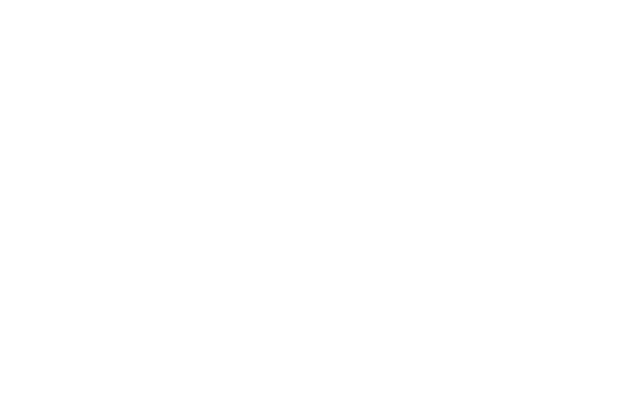
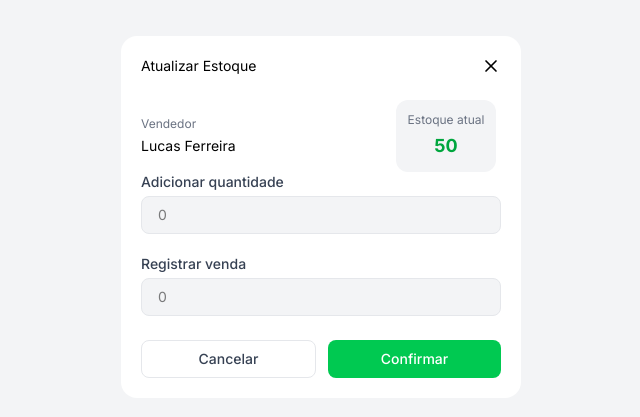
Before and after one commit to GabSouza6/controle-de-vendas, a React (Vite) app in the folder frontend/: page /vendedores/atualizar-saldo in a window 1280 px wide. Before the commit this address had no page. Shown: the part 183-600 px from the top of the page, without its empty margins (319-959 px from the left). Built offline with nearby package versions, Linux system fonts and the light colour scheme.

Commit message:
feat: adiciona navegacao da page AtualizarSaldo

```diff
--- a/frontend/src/components/TabelaVendedores/TabelaVendedores.tsx
+++ b/frontend/src/components/TabelaVendedores/TabelaVendedores.tsx
@@ -1,3 +1,4 @@
+import { Link } from "react-router-dom";
 import iconCarteira from "../../assets/carteira.svg";
 import iconLixeira from "../../assets/lixeira.svg";
 
@@ -45,13 +46,16 @@
               </td>
               <td className="py-4 px-4">
                 <div className="flex items-center gap-2">
-                  <button className="p-1.5 border border-gray-200 rounded-md hover:bg-gray-50 cursor-pointer">
+                  <Link
+                    to="/vendedores/atualizar-saldo"
+                    className="p-1.5 border border-gray-200 rounded-md hover:bg-gray-50 cursor-pointer"
+                  >
                     <img
                       src={iconCarteira}
                       alt="Atualizar saldo"
                       className="w-4 h-4"
                     />
-                  </button>
+                  </Link>
                   <button className="p-1.5 border border-gray-200 rounded-md hover:bg-red-100 cursor-pointer">
                     <img
                       src={iconLixeira}
--- a/frontend/src/pages/AtualizarSaldo/AtualizarSaldo.tsx
+++ b/frontend/src/pages/AtualizarSaldo/AtualizarSaldo.tsx
@@ -1,3 +1,4 @@
+import { Link } from "react-router-dom";
 import iconFechar from "../../assets/x.svg";
 
 const AtualizarSaldo = () => {
@@ -6,11 +7,9 @@
       <div className="bg-white max-w-100 w-full rounded-2xl p-5">
         <div className="flex justify-between">
           <h3 className="text-sm">Atualizar Estoque</h3>
-          <img
-            src={iconFechar}
-            alt="Icone Fechar"
-            className="w-5 cursor-pointer"
-          />
+          <Link to="/vendedores">
+            <img src={iconFechar} alt="Fechar" className="w-5 cursor-pointer" />
+          </Link>
         </div>
 
         <div className="flex mt-6 gap-40 items-center">
--- a/frontend/src/routes/index.tsx
+++ b/frontend/src/routes/index.tsx
@@ -1,23 +1,25 @@
-import { Routes, Route, Navigate } from "react-router-dom"
-import Login from "../pages/Login/Login"
-import Dashboard from "../pages/Dashboard/Dashboard"
-import Vendedores from "../pages/Vendedores/Vendedores"
-import Layout from "../components/Layout"
-import CadastrarVendedor from "../pages/CadastrarVendedor/CadastrarVendedor"
+import { Routes, Route, Navigate } from "react-router-dom";
+import Login from "../pages/Login/Login";
+import Dashboard from "../pages/Dashboard/Dashboard";
+import Vendedores from "../pages/Vendedores/Vendedores";
+import Layout from "../components/Layout";
+import CadastrarVendedor from "../pages/CadastrarVendedor/CadastrarVendedor";
+import AtualizarSaldo from "../pages/AtualizarSaldo/AtualizarSaldo";
 
 const AppRoutes = () => {
   return (
     <Routes>
       <Route path="/" element={<Navigate to="/login" />} />
       <Route path="/login" element={<Login />} />
+      <Route path="/vendedores/atualizar-saldo" element={<AtualizarSaldo />} />
 
       <Route element={<Layout />}>
         <Route path="/dashboard" element={<Dashboard />} />
         <Route path="/vendedores" element={<Vendedores />} />
-        <Route path="/vendedores/cadastrar" element={<CadastrarVendedor/>}/>
+        <Route path="/vendedores/cadastrar" element={<CadastrarVendedor />} />
       </Route>
     </Routes>
-  )
-}
+  );
+};
 
-export default AppRoutes
+export default AppRoutes;
```
Also changed, not shown: frontend/src/assets/seta-voltar.svg (renamed from frontend/src/assets/arrow-left.svg).
